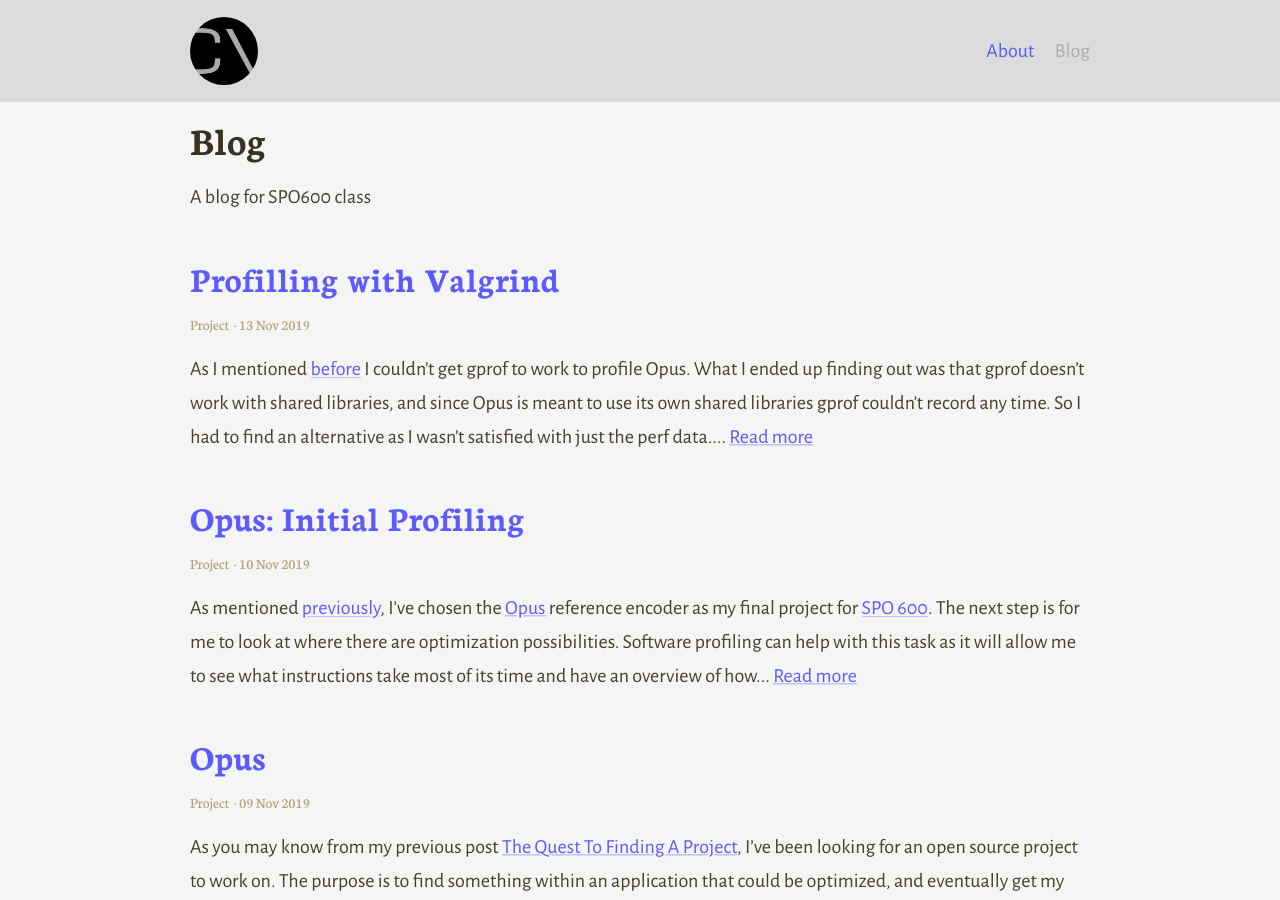
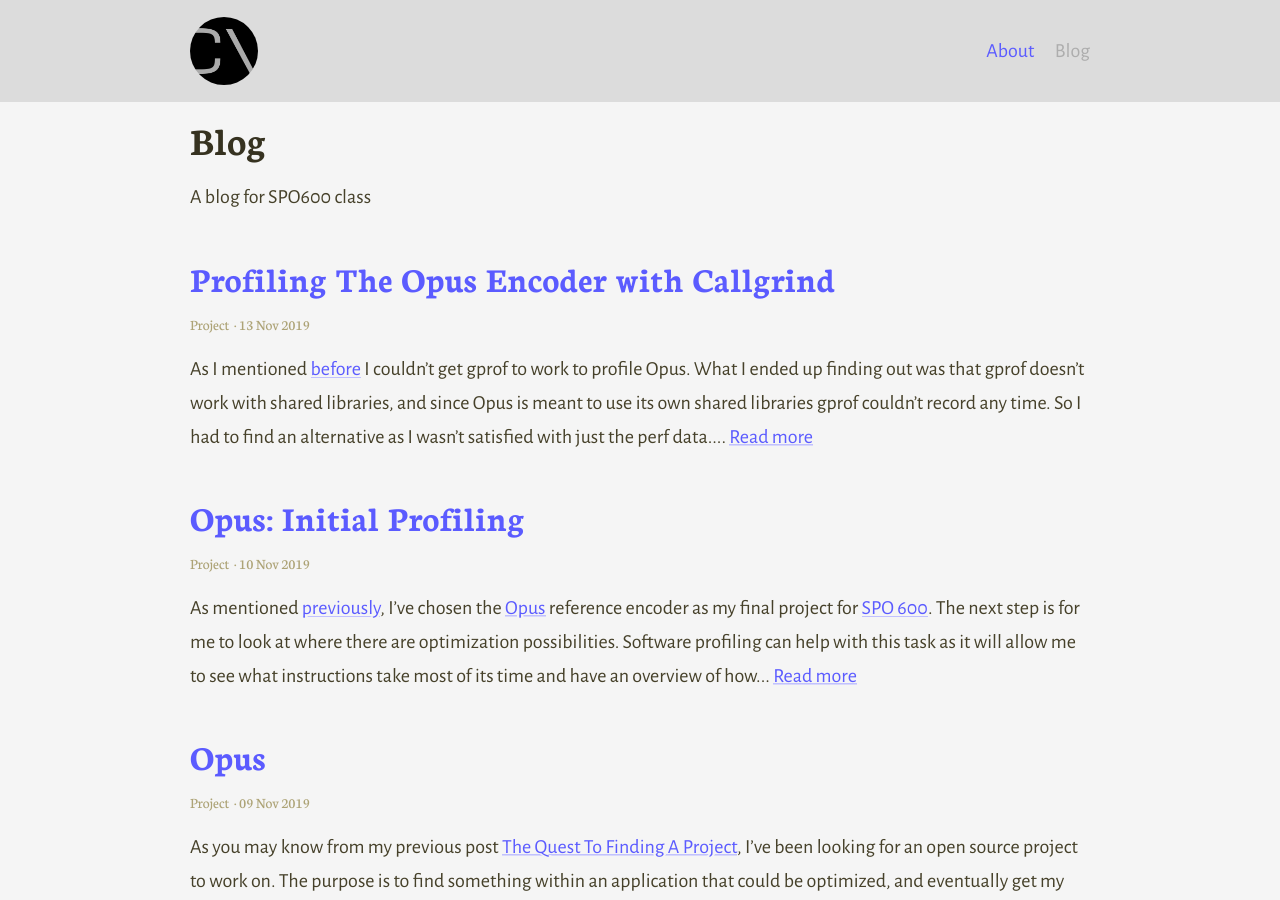
Before and after one commit to CVVPK/spo600, a Jekyll site: the page built from index.html, in a window 1280 px wide and 900 px high. Built offline with Jekyll 4.4.1, drawn with Linux system fonts in a browser that asks for light colours; the list of posts is cut into pages by our own code.

Commit message:
new title

```diff
--- a/_posts/2019-11-13-Profilling-with-Valgrind.md
+++ b/_posts/2019-11-13-Profilling-with-Valgrind.md
@@ -1,6 +1,6 @@
 ---
 layout: post
-title: Profilling with Valgrind
+title: Profiling The Opus Encoder with Callgrind
 date: 2019-11-13
 categories: Project
 ---
```
